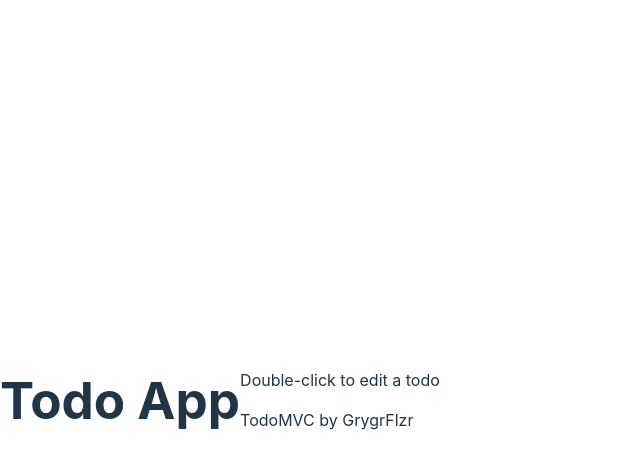
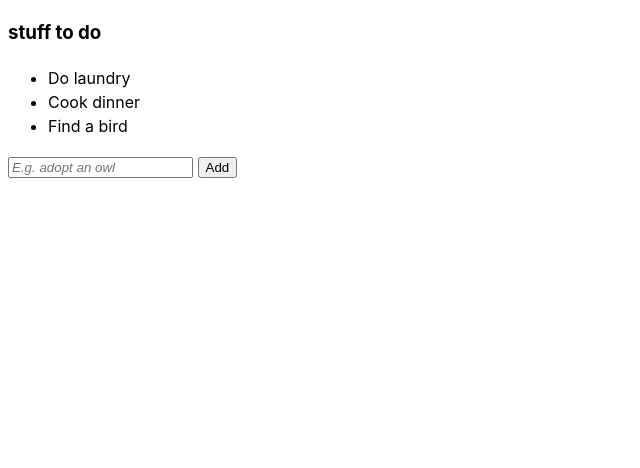
Before and after one commit to GrygrFlzr/externalized-svelte, a Svelte app: page / in a window 1280 px wide. Shown: the top 468 px of the page, without its empty margins (0-640 px from the left). Built offline with nearby package versions, Linux system fonts and the light colour scheme.

Commit message:
Static list

```diff
--- a/index.html
+++ b/index.html
@@ -9,10 +9,6 @@
   <body>
     <body>
       <section class="todoapp"></section>
-      <footer class="info">
-        <p>Double-click to edit a todo</p>
-        <p>TodoMVC by GrygrFlzr</p>
-      </footer>
       <script type="module" src="/src/main.js"></script>
     </body>
   </body>
--- a/src/App.svelte
+++ b/src/App.svelte
@@ -1 +1,52 @@
-<h1>Todo App</h1>
+<script>
+  let valid = $state(true);
+  let invalid = $derived(!valid);
+</script>
+
+<section aria-labelledby="todos-label">
+  <h1 id="todos-label">stuff to do</h1>
+  <ul>
+    <li>Do laundry</li>
+    <li>Cook dinner</li>
+    <li>Find a bird</li>
+  </ul>
+  <div class="empty-state">
+    <p>
+      Either you've done everything on the list or there are still things to add
+      to your list.
+    </p>
+    <p>Add your first todo!</p>
+  </div>
+  <form>
+    <label for="add-todo" class="visually-hidden">Add a todo item</label>
+    <input
+      id="add-todo"
+      type="text"
+      placeholder="E.g. adopt an owl"
+      aria-invalid={invalid}
+    />
+    <button type="submit" disabled={invalid}>Add</button>
+  </form>
+</section>
+
+<style>
+  .visually-hidden {
+    position: absolute !important;
+    clip: rect(1px, 1px, 1px, 1px) !important;
+    padding: 0 !important;
+    border: 0 !important;
+    height: 1px !important;
+    width: 1px !important;
+    overflow: hidden !important;
+  }
+  .empty-state {
+    display: none;
+  }
+  ul:empty + .empty-state {
+    display: block;
+  }
+  #add-todo::placeholder {
+    /** TODO: set color of placeholder text */
+    font-style: italic;
+  }
+</style>
--- a/src/app.css
+++ b/src/app.css
@@ -3,78 +3,4 @@
     Helvetica, Arial, sans-serif, "Apple Color Emoji", "Segoe UI Emoji";
   line-height: 1.5;
   font-weight: 400;
-
-  color-scheme: light dark;
-  color: rgba(255, 255, 255, 0.87);
-  background-color: #242424;
-
-  font-synthesis: none;
-  text-rendering: optimizeLegibility;
-  -webkit-font-smoothing: antialiased;
-  -moz-osx-font-smoothing: grayscale;
 }
-
-a {
-  font-weight: 500;
-  color: #646cff;
-  text-decoration: inherit;
-}
-a:hover {
-  color: #535bf2;
-}
-
-body {
-  margin: 0;
-  display: flex;
-  place-items: center;
-  min-width: 320px;
-  min-height: 100vh;
-}
-
-h1 {
-  font-size: 3.2em;
-  line-height: 1.1;
-}
-
-.card {
-  padding: 2em;
-}
-
-#app {
-  max-width: 1280px;
-  margin: 0 auto;
-  padding: 2rem;
-  text-align: center;
-}
-
-button {
-  border-radius: 8px;
-  border: 1px solid transparent;
-  padding: 0.6em 1.2em;
-  font-size: 1em;
-  font-weight: 500;
-  font-family: inherit;
-  background-color: #1a1a1a;
-  cursor: pointer;
-  transition: border-color 0.25s;
-}
-button:hover {
-  border-color: #646cff;
-}
-button:focus,
-button:focus-visible {
-  outline: 4px auto -webkit-focus-ring-color;
-}
-
-@media (prefers-color-scheme: light) {
-  :root {
-    color: #213547;
-    background-color: #ffffff;
-  }
-  a:hover {
-    color: #747bff;
-  }
-  button {
-    background-color: #f9f9f9;
-  }
-}
```
